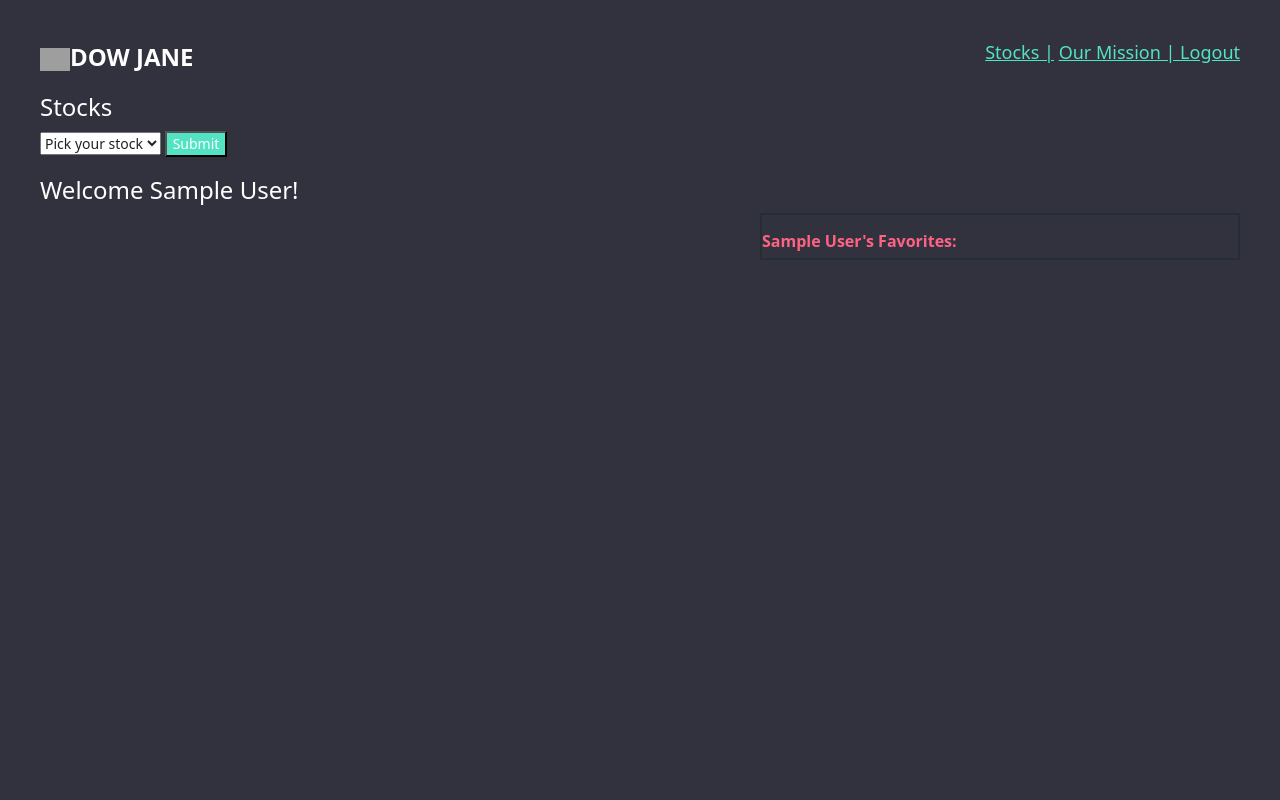
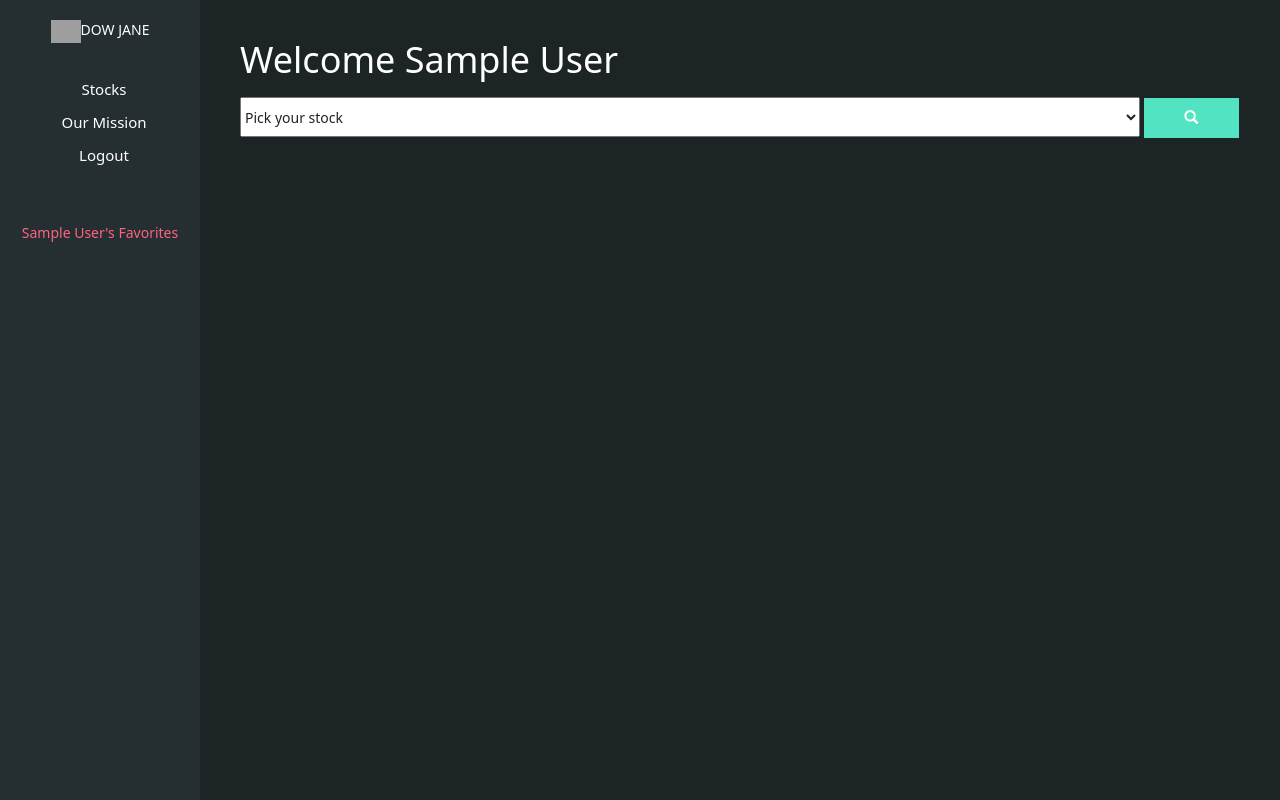
Before and after one commit to tabualhsan/Dow-Jane, a Flask app: page /stocks in a window 1280 px wide. Run offline with Flask 2, Linux system fonts and the light colour scheme; the visitor is signed in with stand-in values (Sample User, id 1); data that the repository does not hold is empty; some libraries are stand-ins or nearby versions; grey boxes are pictures that could not be loaded.

Commit message:
did some css

```diff
--- a/static/stocks.js
+++ b/static/stocks.js
@@ -106,7 +106,7 @@ function favorite(evt){
         $("#user_favorites").html("");
         for (var i = 0; i < favs_length; i++) {
             // console.log(favs[i]);
-            $("#user_favorites").append("<ul><a href ='/stocks?symbol="+favs[i][2]+"'>"+favs[i][1]+"</a></ul>");
+            $("#user_favorites").append("<span><a href ='/stocks?symbol="+favs[i][2]+"'>"+favs[i][1]+"</a></span>");
 
         };
 
--- a/static/style.css
+++ b/static/style.css
@@ -4,9 +4,30 @@
     background:#252e30;
     color:white;
     width: 100%;
-    height:100%;
+    height:25%;
+    max-height: 30%;
     padding-bottom: 20px;
     margin-bottom: 20px;
+
+
+}
+
+
+.left_panel {
+  width: 50%;
+  height: 100%;
+  position: fixed;
+  top: 0;
+  left: 0;
+  background-image: url('/static/img/pexels-photo-3727458.jpeg');
+  background-size:cover;
+}
+
+.right_panel {
+  width: 45%;
+  margin-left: 50%;
+  padding: 10px;
+
 }
 
 
@@ -22,7 +43,7 @@ input[type=range]::-webkit-slider-runnable-track {
   border-radius: 1.3px;
 }
 body {font-family:  D-din Exp,GT America,"system-ui",BlinkMacSystemFont,-apple-system,Segoe UI,Helvetica Neue,Helvetica,sans-serif;
-  background-color: #32323e;
+  background-color: #1d2425;
   color:white;
   margin: 40px;
 
@@ -92,6 +113,12 @@ button:hover {
   width: auto;
   padding: 10px 18px;
   background-color: #52e3c2;
+}
+
+.search {
+  height: 40px;
+  margin-left: 0px;
+  width: 9.5%;
 }
 
 /* Center the image and position the close button */
@@ -184,36 +211,30 @@ span.psw {
   color: white;
   text-decoration: none;
   font-weight: bolder;
-  font-size: x-large;
+  font-size: xx-large;
+
 
 }
 
 #stock_symbol {
   color: #222;
-
+  height: 40px;
+  width: 90%;
+  margin-bottom: 20px;
+  margin-right: 0px;
 }
 
 .right_menu {
-  position: absolute;
-  right: 40px;
-  top: 40px;
+  margin-top: 30px;
   font-size: large;
 }
 
 
-#stock_data{
-  float:left;
-  width:50%;
+.Favorites {
+  margin-top: 50px;
+  color:rgb(255, 99, 132);
 }
 
-.Favorites {
-  float:right;
-  width:40%;
-  color:rgb(255, 99, 132);
-  border:2px solid #252e30;
-
-
-}
 .WomenLead{
   color:rgb(255, 99, 132);
 
@@ -332,3 +353,70 @@ blockquote i {
   text-style: italic;
   text-align: right;
 }
+
+.boxes {
+  display: grid;
+  grid-gap: 20px;
+  grid-template-columns: repeat(auto-fit, minmax(200px, 1fr));
+
+}
+
+.box {
+  background: var(--primary);
+  text-align: left;
+  padding: 1.5rem 2rem;
+  box-shadow: var(--shadow);
+  /* border:solid 1px gray; */
+  /* background-color:#252e30; */
+  height: relative;
+
+}
+
+.box  a{
+  font-weight: lighter;
+}
+
+div.box {
+  display: block;
+}
+
+.btn-info {
+  color: #fff;
+  background-color: #52e3c2;
+  border-color: #46b8da;
+}
+
+.btn-info:hover {
+  color: #fff;
+  background-color: #52e3c2;;
+  border-color: #269abc;
+}
+
+/* side navigation  */
+.sidenav {
+  height: 100%;
+  width: 200px;
+  position: fixed;
+  z-index: 1;
+  top: 0;
+  left: 0;
+  background-color:#252e30;
+  overflow-x: hidden;
+  padding: 20px 20px;
+  text-align: center;
+}
+
+.sidenav a {
+  padding: 6px 8px 6px 16px;
+  text-decoration: none;
+  font-size: 15px;
+  color:white;
+  display: block;
+}
+.sidenav a:hover {
+  color: #f1f1f1;
+}
+
+.main {
+  margin-left: 200px; /* Same as the width of the sidenav */
+}
--- a/templates/all_stocks.html
+++ b/templates/all_stocks.html
@@ -7,12 +7,43 @@
 
 
 {% block body %}
+
+
+<!-- favorites table  -->
+<div class="sidenav">
+    <img class="logo" href="/stocks" src="static/img/logo.webp">DOW JANE</a>
+
+
+        <div class="right_menu">
+            <a href="/stocks">Stocks</a>
+            <a href="/OurMission">Our Mission </a>
+            <a href="/"> Logout </a>
+    </div>
+
+    <div class="Favorites" >
+
+        {{session.user_name}}'s Favorites
+
+            <div id="user_favorites">
+
+            </div>
+
+        </div>
+
+</div>
+
+
+
+
+<div class="main">
 <!-- stocks added to a drop down menu and refrenced by stock symbol that is saved in the db -->
-    <div>
-        <h3>Stocks</h3>
+    <div class="stock_pick">
+        <h1>Welcome {{session.user_name}}</h1>
 
         <form id = "stock_select" action="/stocks">
+
             <select  name="symbol" id="stock_symbol">
+
                 <option default>Pick your stock</option>
 
                 {% for stock in stock_list %}
@@ -20,12 +51,11 @@
 
                 {% endfor %}
             </select>
-            <input class="submit" type="submit" value="Submit">
-
+            <button class="search" type="submit" value="Submit"><span class="glyphicon glyphicon-search"></span></button>
         </form>
     </div>
 
-     <h3>Welcome {{session.user_name}}!</h3>
+
 <!-- ID "all_items" is used to hide and show stock info on homepage after a user selects a stock of their choice  -->
 <div id="all_items" hidden>
 <!-- Graphs class; contains the like button, current pice and duration slider -->
@@ -60,48 +90,121 @@
 
 
     </div>
+    <div id="stock_data">
+
+    <section class="grid-container">
+        <div class="box">
+            <dd id="StockID" hidden></dd>
+            <dt>Symbol  <a href="#symbol_modal" rel="modal:open"><span class="glyphicon glyphicon-education"></span></a></dt>
+            <dd id="Symbol_ticker"></dd>
+        </div>
+        <div class="box">
+            <button type="button" class="btn btn-info" data-toggle="collapse" data-target="#Description">Learn more</button>
+            <dd class = "collapse" id="Description"></dd>
+        </div>
+        <div class="box">
+            <dt><a class="WomenLead"href="#WomenLead_modal" rel="modal:open">Women Lead</a></dt>
+            <dd id="WomenLead"></dd>
+        </div>
+        <div class="box">
+            <dt><a href="#employee_modal" rel= "modal:open">Full Time Employees</a></dt>
+            <dd id="FullTimeEmployees"></dd>
+        </div>
+        <div class="box">
+            <dt><a href="#address_modal" rel="modal:open" >Address</a></dt>
+            <dd id="Address"></dd>
+        </div>
+        <div class="box">
+            <dt><a href="#GrossProfitTTM_modal" rel="modal:open">Gross Profit-TTM</a></dt>
+            <dd id="GrossProfitTTM"></dd>
+        </div>
+        <div class="box">
+            <dt><a href="#FiscalYearEnd_modal" rel= "modal:open">Fiscal Year End</a></dt>
+            <dd id="FiscalYearEnd"></dd>
+        </div>
+        <div class="box">
+            <dt><a href="#AssetType_modal" rel= "modal:open" >Asset Type</a></dt>
+            <dd id="AssetType"></dd>
+        </div>
+        <div class="box">
+            <dt><a href="#DividendYield_modal" rel="modal:open">Dividend Yield</a></dt>
+            <dd id="DividendYield"></dd>
+        </div>
+        <div class="box">
+            <dt><a href= "#DividendPerShare_modal" rel= "modal:open">Dividend Per Share:</a></dt>
+            <dd id="DividendPerShare"></dd>
+        </div>
+        <div class="box">
+            <dt><a href="#PEGRatio_modal"rel="modal:open">PEGRatio</a></dt>
+            <dd id="PEGRatio"></dd>
+        </div>
+        <div class="box">
+            <dt><a href="#PERatio_modal" rel="modal:open">PERatio</a></dt>
+            <dd id="PERatio"></dd>
+        </div>
+        <div class="box">
+            <dt><a href="#52WeekHigh_modal" rel="modal:open">52WeekHigh</a></dt>
+            <dd id="52WeekHigh"></dd>
+        </div>
+        <div class="box">
+            <dt><a href="#52WeekLow_modal" rel="modal:open">52WeekLow</a></dt>
+            <dd id="52WeekLow"></dd>
+        </div>
+        <div class="box">
+            <dt><a href="#EPS_modal" rel="modal:open">EPS</a></dt>
+            <dd id="EPS"></dd>
+        </div>
+
+    </div>
+
+
 
 <!-- stock data collected from AA API live -->
-    <div id="stock_data">
-        <dl>
+    <!-- <div id="stock_data"> -->
+        <!-- <dl>
             <dd id="StockID" hidden></dd>
             <dt><a href="#symbol_modal" rel="modal:open">Symbol:</a></dt>
-            <dd id="Symbol_ticker"></dd>
-            <dt>Description:</dt>
+            <dd id="Symbol_ticker"></dd>   -->
+            <!-- <dt>Description:</dt>
             <dd id="Description"></dd>
             <dt><a class="WomenLead"href="#WomenLead_modal" rel="modal:open">Women Lead:</a></dt>
-            <dd id="WomenLead"></dd>
-            <dt><a href="#address_modal" rel="modal:open" >Address:</a></dt>
-            <dd id="Address"></dd>
-            <dt><a href="#employee_modal" rel= "modal:open">Full Time Employees:</a></dt>
-            <dd id="FullTimeEmployees"></dd>
-            <dt><a href="#RevenueTTM_modal" rel="modal:open">Revenue-TTM:</a></dt>
-            <dd id="RevenueTTM"></dd>
-            <dt><a href="#GrossProfitTTM_modal" rel="modal:open">Gross Profit-TTM</a></dt>
-            <dd id="GrossProfitTTM"></dd>
-            <dt><a href="#FiscalYearEnd_modal" rel= "modal:open">Fiscal Year End:</a></dt>
-            <dd id="FiscalYearEnd"></dd>
-            <dt><a href="#AssetType_modal" rel= "modal:open" >Asset Type:</a></dt>
-            <dd id="AssetType"></dd>
-            <dt><a href="#DividendYield_modal" rel="modal:open">Dividend Yield:</a></dt>
-            <dd id="DividendYield"></dd>
-            <dt><a href= "#DividendPerShare_modal" rel= "modal:open">Dividend Per Share:</a></dt>
-            <dd id="DividendPerShare"></dd>
-            <dt><a href="#PEGRatio_modal"rel="modal:open">PEGRatio:</a></dt>
+            <dd id="WomenLead"></dd> -->
+            <!-- <dt><a href="#address_modal" rel="modal:open" >Address:</a></dt>
+            <dd id="Address"></dd> -->
+            <!-- <dt><a href="#employee_modal" rel= "modal:open">Full Time Employees:</a></dt>
+            <dd id="FullTimeEmployees"></dd> -->
+            <!-- <dt><a href="#RevenueTTM_modal" rel="modal:open">Revenue-TTM:</a></dt>
+            <dd id="RevenueTTM"></dd> -->
+            <!-- <dt><a href="#GrossProfitTTM_modal" rel="modal:open">Gross Profit-TTM</a></dt>
+            <dd id="GrossProfitTTM"></dd> -->
+            <!-- <dt><a href="#FiscalYearEnd_modal" rel= "modal:open">Fiscal Year End:</a></dt>
+            <dd id="FiscalYearEnd"></dd> -->
+            <!-- <dt><a href="#AssetType_modal" rel= "modal:open" >Asset Type:</a></dt>
+            <dd id="AssetType"></dd> -->
+            <!-- <dt><a href="#DividendYield_modal" rel="modal:open">Dividend Yield:</a></dt>
+            <dd id="DividendYield"></dd> -->
+            <!-- <dt><a href= "#DividendPerShare_modal" rel= "modal:open">Dividend Per Share:</a></dt>
+            <dd id="DividendPerShare"></dd>    -->
+            <!-- <dt><a href="#PEGRatio_modal"rel="modal:open">PEGRatio:</a></dt>
             <dd id="PEGRatio"></dd>
             <dt><a href="#PERatio_modal" rel="modal:open">PERatio:</a></dt>
-            <dd id="PERatio"></dd>
-            <dt><a href="#52WeekHigh_modal" rel="modal:open">52WeekHigh:</a></dt>
-            <dd id="52WeekHigh"></dd>
-            <dt><a href="#52WeekLow_modal" rel="modal:open">52WeekLow:</a></dt>
-            <dd id="52WeekLow"></dd>
-            <dt><a href="#EPS_modal" rel="modal:open">EPS:</a></dt>
+            <dd id="PERatio"></dd>    -->
+            <!-- <dt><a href="#52WeekHigh_modal" rel="modal:open">52WeekHigh:</a></dt>
+            <dd id="52WeekHigh"></dd>    -->
+            <!-- <dt><a href="#52WeekLow_modal" rel="modal:open">52WeekLow:</a></dt>
+            <dd id="52WeekLow"></dd>    -->
+            <!-- <dt><a href="#EPS_modal" rel="modal:open">EPS:</a></dt>
             <dd id="EPS"></dd>
 
         </dl>
-    </div>
+    </div> -->
 <!-- Terms and definitions  -->
 
+
+</div>
+</div>
+
+<!-- All Modals -->
 <div id="symbol_modal" class="modal">
     <p>A ticker symbol or stock symbol is an abbreviation used to uniquely identify publicly traded shares of a particular stock on a particular stock market. A stock symbol may consist of letters, numbers or a combination of both.</p>
 </div>
@@ -155,24 +258,6 @@
 
     <p>An asset class is a grouping of investments that exhibit similar characteristics and are subject to the same laws and regulations. Equities (stocks), fixed Income (bonds), cash and cash equivalents, real estate, commodities, futures, and other financial derivatives are examples of asset classes.</p>
 </div>
-</div>
-
-<!-- favorites table  -->
-<div class="Favorites" >
-    <d1>
-        <dt>{{session.user_name}}'s Favorites:</dt>
-
-        <dd id="user_favorites">
-
-        </dd>
-        {% for fav in favs %}
-
-        {% endfor %}
-
-
-    </d1>
-</div>
-
 
 
 {% endblock %}
--- a/templates/base.html
+++ b/templates/base.html
@@ -15,13 +15,15 @@
 
 
     <script src="https://cdnjs.cloudflare.com/ajax/libs/jquery-modal/0.9.1/jquery.modal.min.js"></script>
-    <link rel="stylesheet" href="https://maxcdn.bootstrapcdn.com/bootstrap/4.0.0/css/bootstrap.min.css" integrity="sha384-Gn5384xqQ1aoWXA+058RXPxPg6fy4IWvTNh0E263XmFcJlSAwiGgFAW/dAiS6JXm" crossorigin="anonymous">
     <link rel="stylesheet" href="https://cdnjs.cloudflare.com/ajax/libs/jquery-modal/0.9.1/jquery.modal.min.css" />
     <script src="https://cdnjs.cloudflare.com/ajax/libs/Chart.js/2.6.0/Chart.min.js"></script>
     <script src="https://cdnjs.cloudflare.com/ajax/libs/Chart.js/2.9.3/Chart.js"></script>
     <link rel="stylesheet" href="https://cdn.jsdelivr.net/npm/bootstrap-icons@1.4.0/font/bootstrap-icons.css">
     <link rel="stylesheet" href="https://use.fontawesome.com/releases/v5.7.0/css/all.css" integrity="sha384-lZN37f5QGtY3VHgisS14W3ExzMWZxybE1SJSEsQp9S+oqd12jhcu+A56Ebc1zFSJ" crossorigin="anonymous">
     <link rel="stylesheet" href="https://cdnjs.cloudflare.com/ajax/libs/twitter-bootstrap/3.3.7/css/bootstrap.min.css">
+    <link rel="stylesheet" href="https://maxcdn.bootstrapcdn.com/bootstrap/3.4.1/css/bootstrap.min.css">
+  <script src="https://ajax.googleapis.com/ajax/libs/jquery/3.5.1/jquery.min.js"></script>
+  <script src="https://maxcdn.bootstrapcdn.com/bootstrap/3.4.1/js/bootstrap.min.js"></script>
     <link rel="stylesheet" href="/static/style.css">
 
     {% block header %}
@@ -37,7 +39,7 @@
     </p>
 
   {% endfor %}
-    <nav>
+    <!-- <nav>
     <div id="myMenu">
 
                 <a class="logo_name" href="/stocks">
@@ -53,7 +55,8 @@
     </div>
 
 
-    </nav>
+    </nav> -->
+
 
     {% block body %}
 
```
Also changed, not shown: templates/homepage.html (+10 -9 lines). Lines whose indentation alone changed are shown as unchanged.
